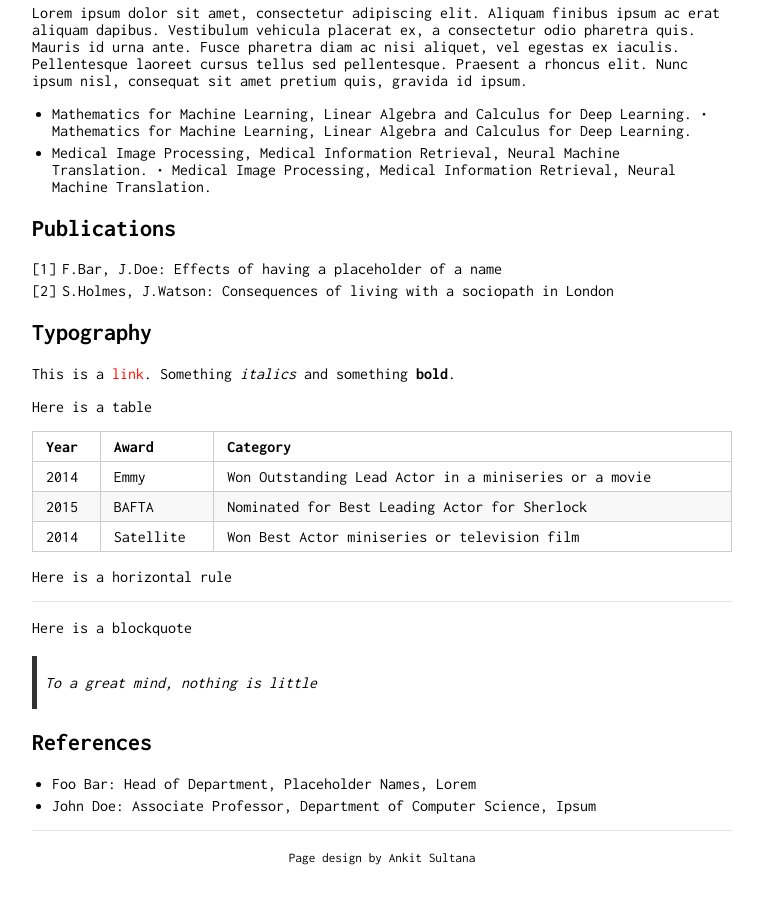
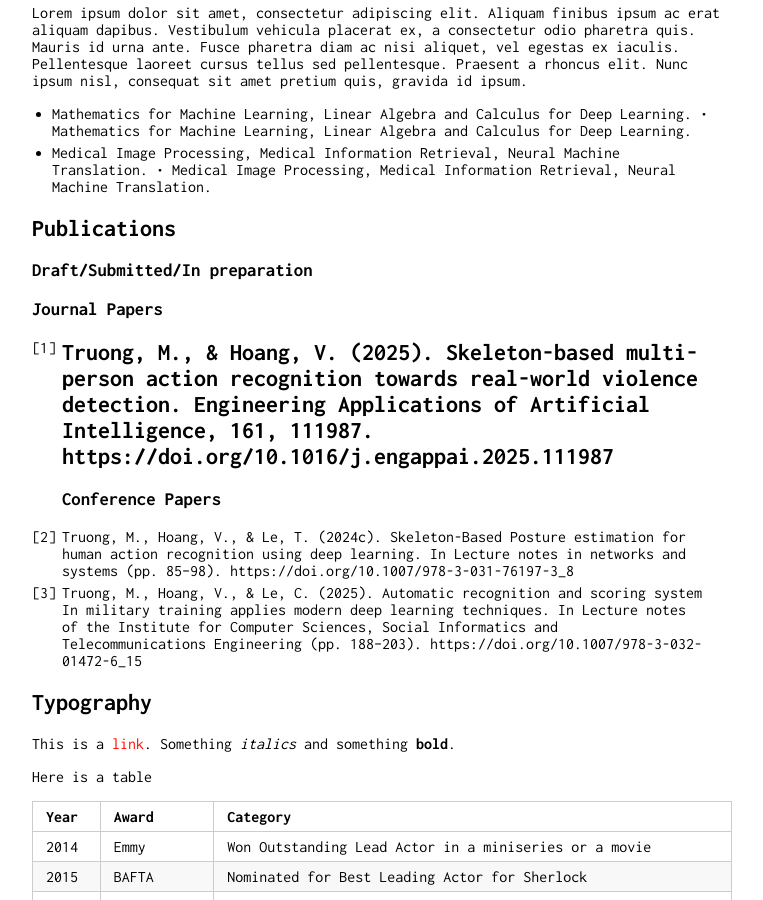
Before and after one commit to mtrvn/trieutrg, a Jekyll site: the page built from index.md, in a window 1280 px wide and 900 px high, scrolled down 322 px. Shown: the whole window, without its empty margins (258-1021 px from the left). Built offline with Jekyll 4.4.1, drawn with Linux system fonts in a browser that asks for light colours; our own code applies the rules of GitHub Pages for plain Markdown files; before the commit the page ends 1187 px from its top, so only the background shows below that.

Commit message:
dev #v7: update page content

```diff
--- a/index.md
+++ b/index.md
@@ -20,8 +20,14 @@ Lorem ipsum dolor sit amet, consectetur adipiscing elit. Aliquam finibus ipsum a
 
 ## Publications
 
-1. F.Bar, J.Doe: Effects of having a placeholder of a name
-2. S.Holmes, J.Watson: Consequences of living with a sociopath in London
+### Draft/Submitted/In preparation
+
+### Journal Papers
+1. Truong, M., & Hoang, V. (2025). Skeleton-based multi-person action recognition towards real-world violence detection. Engineering Applications of Artificial Intelligence, 161, 111987. https://doi.org/10.1016/j.engappai.2025.111987
+---
+### Conference Papers
+2. Truong, M., Hoang, V., & Le, T. (2024c). Skeleton-Based Posture estimation for human action recognition using deep learning. In Lecture notes in networks and systems (pp. 85–98). https://doi.org/10.1007/978-3-031-76197-3_8
+3. Truong, M., Hoang, V., & Le, C. (2025). Automatic recognition and scoring system In military training applies modern deep learning techniques. In Lecture notes of the Institute for Computer Sciences, Social Informatics and Telecommunications Engineering (pp. 188–203). https://doi.org/10.1007/978-3-032-01472-6_15
 
 ## Typography
 
```
